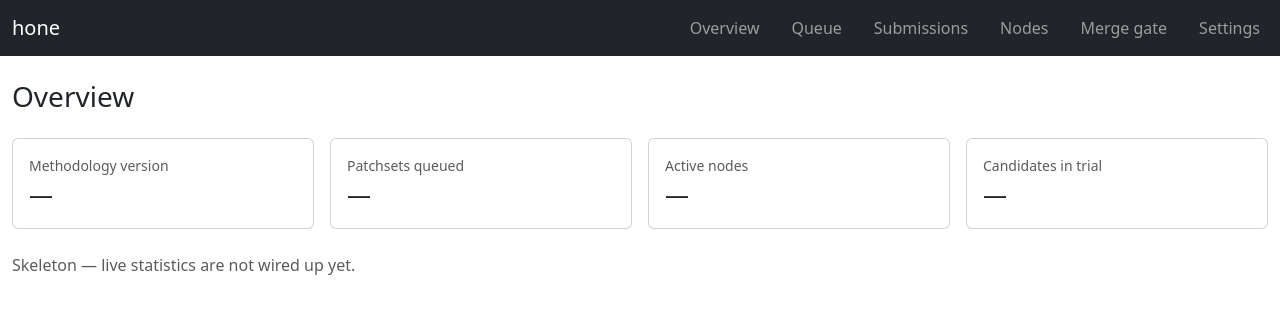
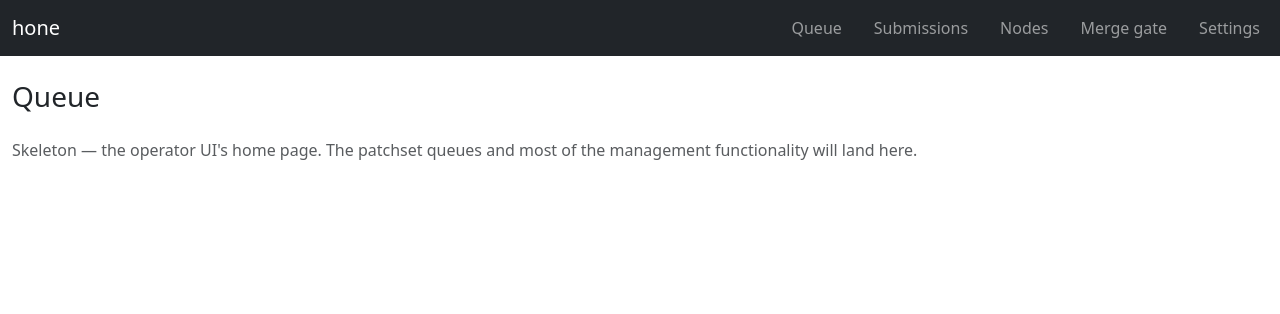
Before and after one commit to mike-scott/hone, a FastAPI app: page / in a window 1280 px wide. Shown: the top 314 px of the page. Run offline with FastAPI, Linux system fonts and the light colour scheme; parts of the project's set-up code (start-up, migrations or seed data) failed here and were passed over; some libraries are stand-ins or nearby versions.

Commit message:
core: make the queue the operator UI home page
Drop the overview page; the queue page is now the home page at `/`,
where most of the operator UI functionality will land.

- ui.py: remove the overview route; the queue handler serves GET /
  and renders the new queue.html.
- templates/queue.html: the new home page (skeleton for now).
- templates/overview.html: deleted.
- base.html: drop the Overview nav item; Queue links to /.

Signed-off-by: Michael Scott <mike@foundries.io>

```diff
--- a/core/templates/base.html
+++ b/core/templates/base.html
@@ -11,8 +11,7 @@
     <div class="container-fluid">
       <a class="navbar-brand" href="/">hone</a>
       <ul class="navbar-nav flex-row gap-3">
-        <li class="nav-item"><a class="nav-link" href="/">Overview</a></li>
-        <li class="nav-item"><a class="nav-link" href="/queue">Queue</a></li>
+        <li class="nav-item"><a class="nav-link" href="/">Queue</a></li>
         <li class="nav-item"><a class="nav-link" href="/submissions">Submissions</a></li>
         <li class="nav-item"><a class="nav-link" href="/nodes">Nodes</a></li>
         <li class="nav-item"><a class="nav-link" href="/merge-gate">Merge gate</a></li>
--- a/core/templates/overview.html
+++ /dev/null
@@ -1,32 +0,0 @@
-{% extends "base.html" %}
-{% block title %}Overview · hone-core{% endblock %}
-{% block content %}
-<h1 class="h3 mb-4">Overview</h1>
-<div class="row g-3">
-  <div class="col-sm-6 col-lg-3">
-    <div class="card"><div class="card-body">
-      <div class="text-muted small">Methodology version</div>
-      <div class="fs-4">&mdash;</div>
-    </div></div>
-  </div>
-  <div class="col-sm-6 col-lg-3">
-    <div class="card"><div class="card-body">
-      <div class="text-muted small">Patchsets queued</div>
-      <div class="fs-4">&mdash;</div>
-    </div></div>
-  </div>
-  <div class="col-sm-6 col-lg-3">
-    <div class="card"><div class="card-body">
-      <div class="text-muted small">Active nodes</div>
-      <div class="fs-4">&mdash;</div>
-    </div></div>
-  </div>
-  <div class="col-sm-6 col-lg-3">
-    <div class="card"><div class="card-body">
-      <div class="text-muted small">Candidates in trial</div>
-      <div class="fs-4">&mdash;</div>
-    </div></div>
-  </div>
-</div>
-<p class="text-muted mt-4">Skeleton &mdash; live statistics are not wired up yet.</p>
-{% endblock %}
--- /dev/null
+++ b/core/templates/queue.html
@@ -0,0 +1,9 @@
+{% extends "base.html" %}
+{% block title %}Queue · hone-core{% endblock %}
+{% block content %}
+<h1 class="h3 mb-4">Queue</h1>
+<p class="text-muted">
+  Skeleton &mdash; the operator UI's home page. The patchset queues and most
+  of the management functionality will land here.
+</p>
+{% endblock %}
--- a/core/ui.py
+++ b/core/ui.py
@@ -42,14 +42,10 @@ def _when(ts):
 
 
 @router.get("/", response_class=HTMLResponse)
-async def overview(request: Request):
-    return templates.TemplateResponse(request, "overview.html")
-
-
-@router.get("/queue", response_class=HTMLResponse)
 async def queue(request: Request):
-    return templates.TemplateResponse(request, "page.html",
-                                      {"page_title": "Queue management"})
+    """The queue — the operator UI's home page; most UI functionality will
+       land here."""
+    return templates.TemplateResponse(request, "queue.html")
 
 
 @router.get("/submissions", response_class=HTMLResponse)
```
